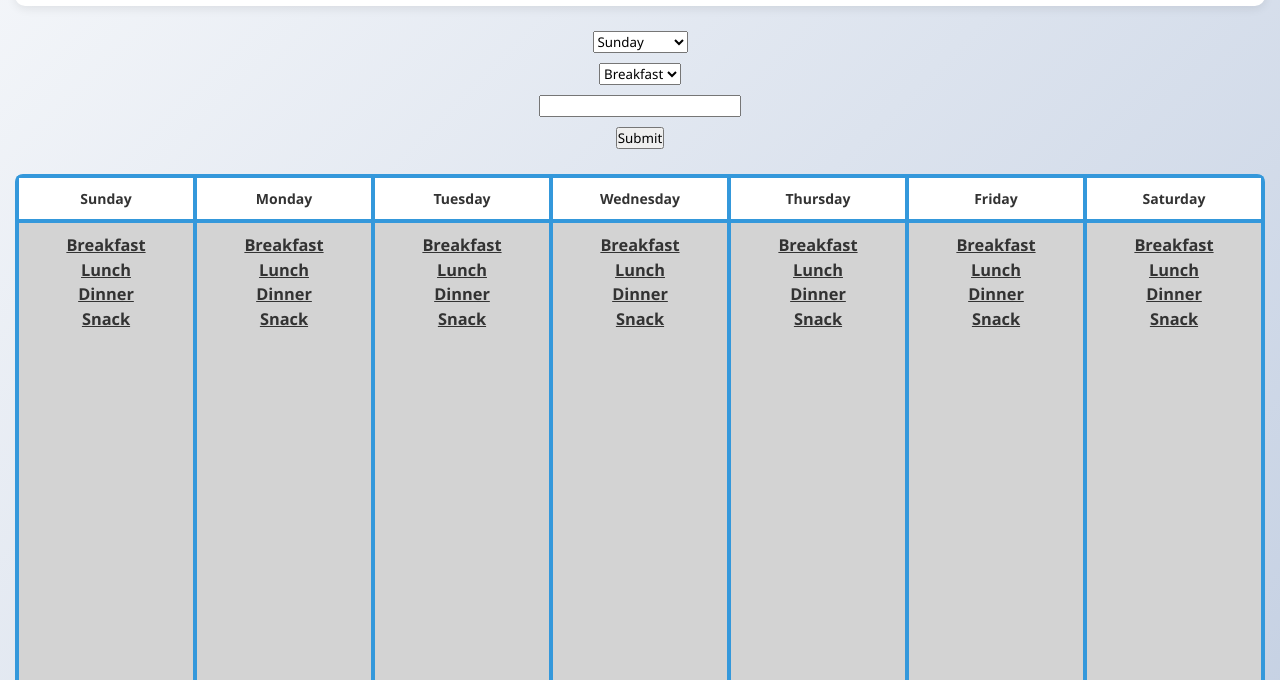
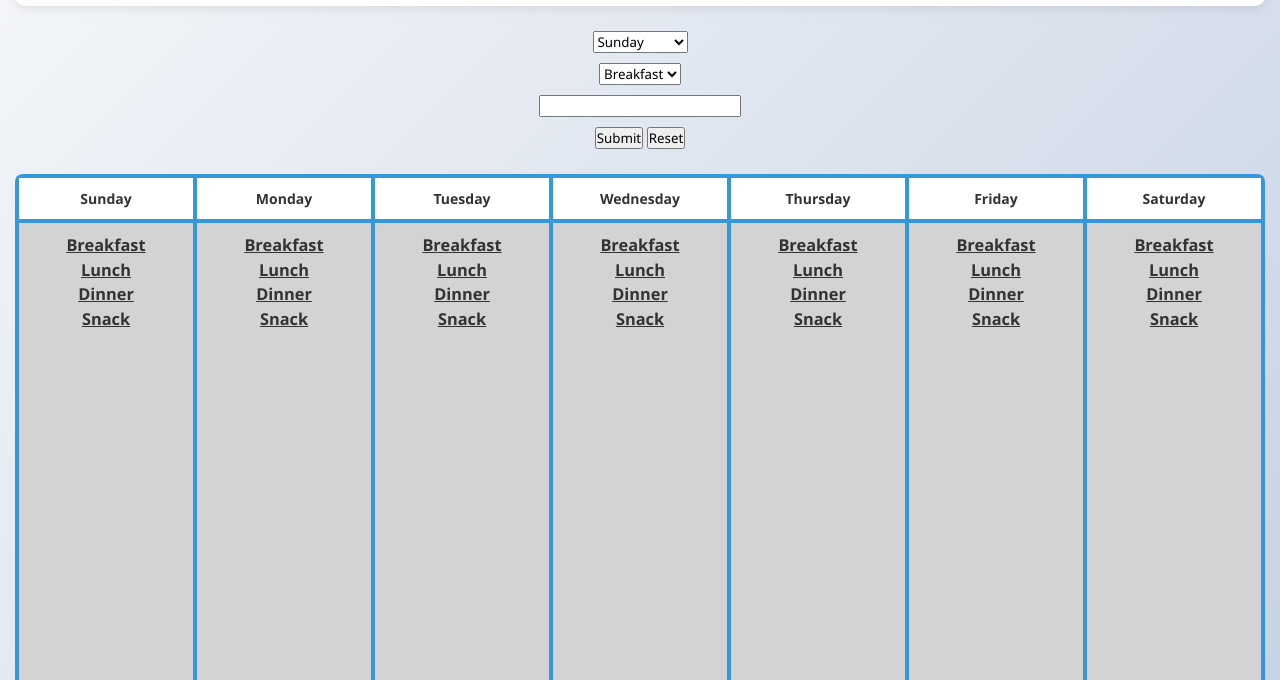
Before and after one commit to Vista-AST-LLC/nutrition-cart, a plain HTML site: page app/html/Page2Calendar.html in a window 1280 px wide. Shown: the part 120-800 px from the top of the page. Drawn offline with Linux system fonts and the light colour scheme.

Commit message:
added reset function to calendar

```diff
--- a/app/html/Page2Calendar.html
+++ b/app/html/Page2Calendar.html
@@ -46,7 +46,10 @@
                 <option value="snack">Snack</option>
             </select>
             <input type="text" id="foodInput">
-            <input id="submitBtn" type="submit">
+            <div class="form-div">
+                <input id="submitBtn" type="submit">
+                <input id="resetBtn" type="reset" onclick="clearTable(event)">
+            </div>
         </form>
 
         <!--Calandar Container-->
--- a/app/js/Page2Calendar.js
+++ b/app/js/Page2Calendar.js
@@ -172,7 +172,6 @@ function updateTable(e) {
 }
 
 function updateHTML(tag, food) {
-    console.log(tag)
 
     const listItem = document.createElement('li')
 
@@ -182,3 +181,80 @@ function updateHTML(tag, food) {
 
     tag.appendChild(listItem)
 }
+
+function clearTable(e) {
+    e.preventDefault()
+    //Clearing all lists
+
+    //Getting day ul by ID
+    sunBfast = document.getElementById('sunBfast');
+    sunLunch = document.getElementById('sunLunch');
+    sunDinner = document.getElementById('sunDinner');
+    sunSnack = document.getElementById('sunSnack');
+
+    monBfast = document.getElementById('monBfast');
+    monLunch = document.getElementById('monLunch');
+    monDinner = document.getElementById('monDinner');
+    monSnack = document.getElementById('monSnack');
+
+    tuesBfast = document.getElementById('tuesBfast');
+    tuesLunch = document.getElementById('tuesLunch');
+    tuesDinner = document.getElementById('tuesDinner');
+    tuesSnack = document.getElementById('tuesSnack');
+
+    wedBfast = document.getElementById('wedBfast');
+    wedLunch = document.getElementById('wedLunch');
+    wedDinner = document.getElementById('wedDinner');
+    wedSnack = document.getElementById('wedSnack');
+
+    thursBfast = document.getElementById('thursBfast');
+    thursLunch = document.getElementById('thursLunch');
+    thursDinner = document.getElementById('thursDinner');
+    thursSnack = document.getElementById('thursSnack');
+
+    friBfast = document.getElementById('friBfast');
+    friLunch = document.getElementById('friLunch');
+    friDinner = document.getElementById('friDinner');
+    friSnack = document.getElementById('friSnack');
+
+    satBfast = document.getElementById('satBfast');
+    satLunch = document.getElementById('satLunch');
+    satDinner = document.getElementById('satDinner');
+    satSnack = document.getElementById('satSnack');
+
+    //Setting ul element to empty
+    sunBfast.innerHTML = ''
+    sunLunch.innerHTML = ''
+    sunDinner.innerHTML = ''
+    sunSnack.innerHTML = ''
+
+    monBfast.innerHTML = ''
+    monLunch.innerHTML = ''
+    monDinner.innerHTML = ''
+    monSnack.innerHTML = ''
+
+    tuesBfast.innerHTML = ''
+    tuesLunch.innerHTML = ''
+    tuesDinner.innerHTML = ''
+    tuesSnack.innerHTML = ''
+
+    wedBfast.innerHTML = ''
+    wedLunch.innerHTML = ''
+    wedDinner.innerHTML = ''
+    wedSnack.innerHTML = ''
+
+    thursBfast.innerHTML = ''
+    thursLunch.innerHTML = ''
+    thursDinner.innerHTML = ''
+    thursSnack.innerHTML = ''
+
+    friBfast.innerHTML = ''
+    friLunch.innerHTML = ''
+    friDinner.innerHTML = ''
+    friSnack.innerHTML = ''
+
+    satBfast.innerHTML = ''
+    satLunch.innerHTML = ''
+    satDinner.innerHTML = ''
+    satSnack.innerHTML = ''
+}
```
